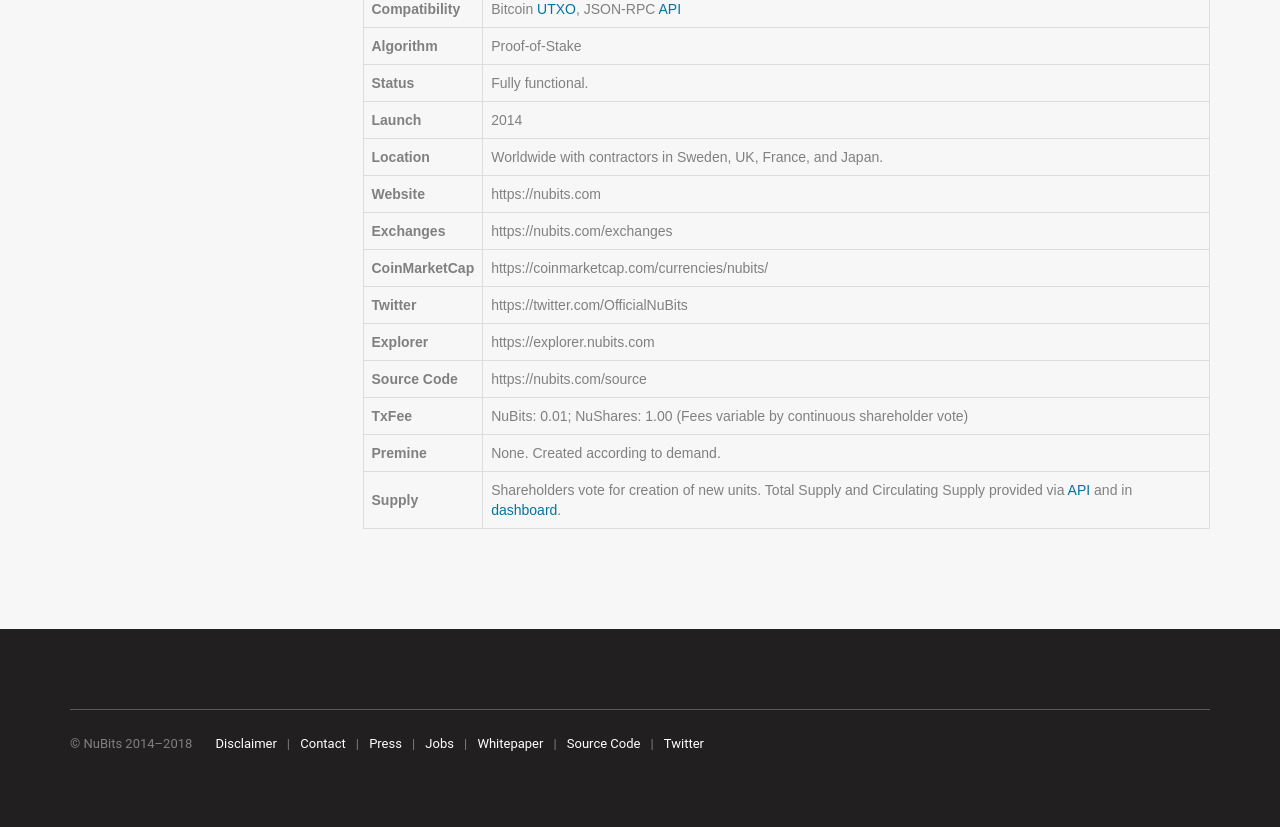
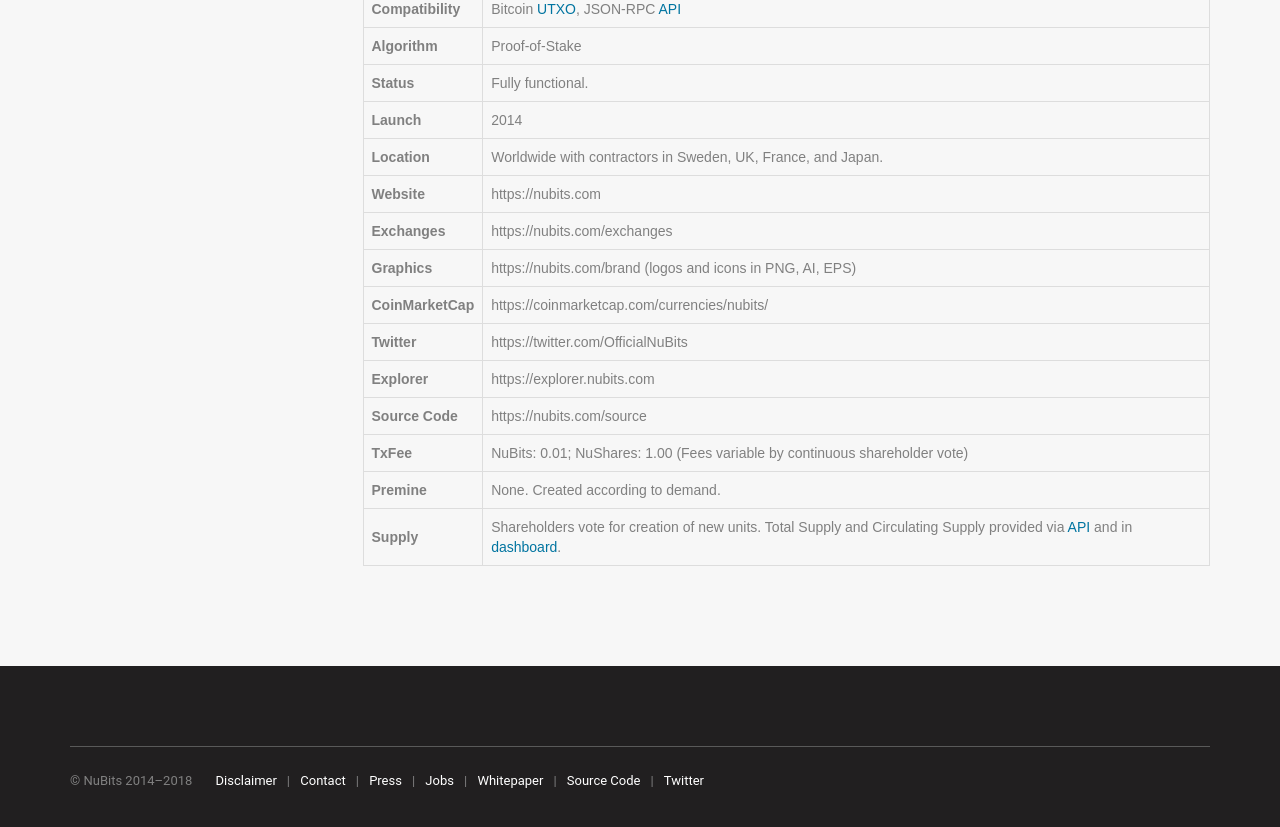
Before and after one commit to NuNetwork/nunetwork.github.io, a Jekyll site: the page built from _pages/list-nubits.md, in a window 1280 px wide and 900 px high, scrolled down 1348 px. Shown: the top 827 px of the window. Built offline with Jekyll 4.4.1, drawn with Linux system fonts in a browser that asks for light colours.

Commit message:
Update list-nubits.md

```diff
--- a/_pages/list-nubits.md
+++ b/_pages/list-nubits.md
@@ -56,6 +56,7 @@
 Location | Worldwide with contractors in Sweden, UK, France, and Japan.
 Website | https://nubits.com
 Exchanges | https://nubits.com/exchanges
+Graphics | https://nubits.com/brand (logos and icons in PNG, AI, EPS)
 CoinMarketCap | https://coinmarketcap.com/currencies/nubits/
 Twitter | https://twitter.com/OfficialNuBits
 Explorer | https://explorer.nubits.com
```
